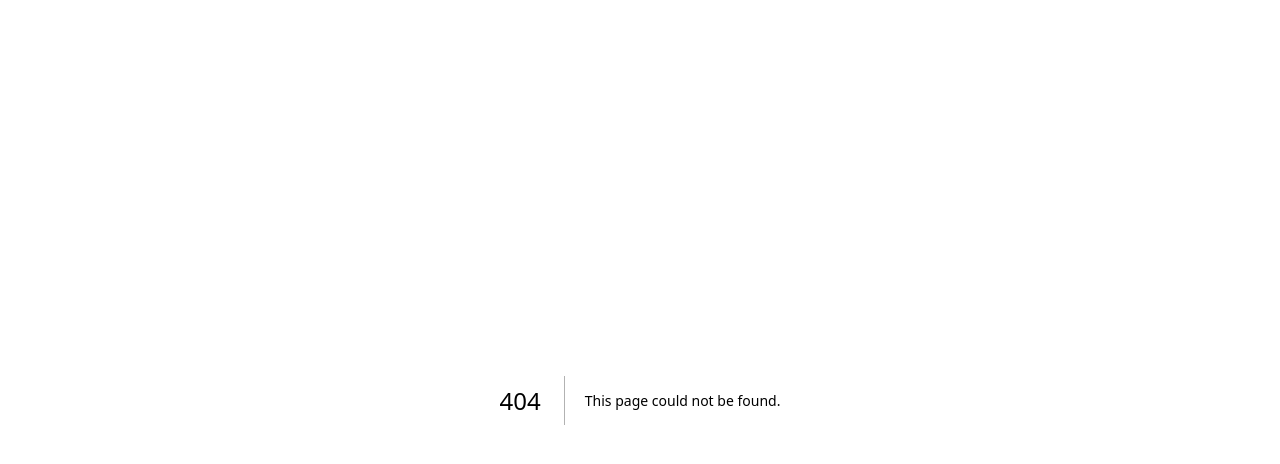
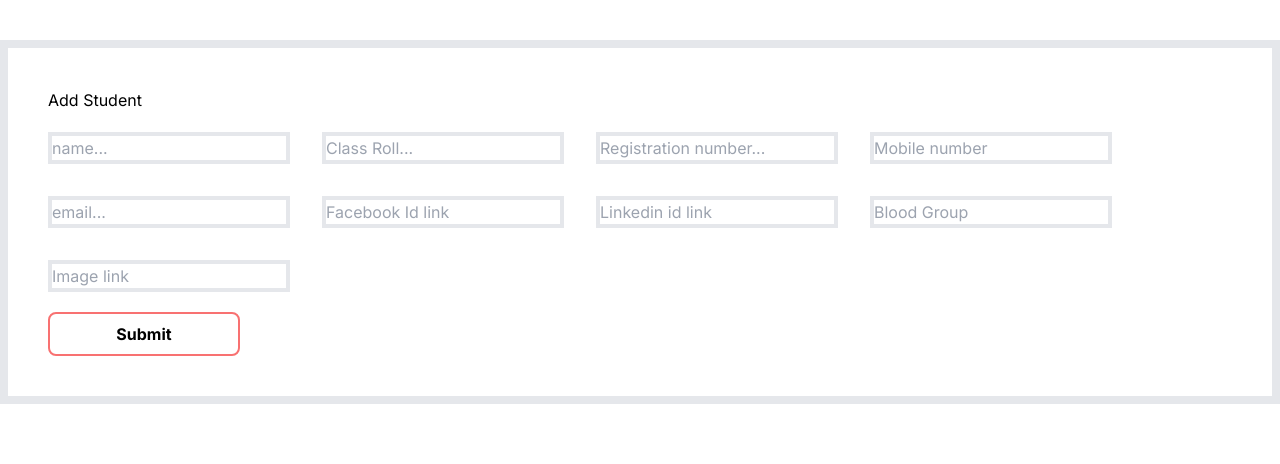
Before and after one commit to Zubayer-Aurnab/Department-Project, a Next.js app: page /addStudent in a window 1280 px wide. Before the commit this address had no page. Shown: the top 464 px of the page. Built offline with nearby package versions, Linux system fonts and the light colour scheme.

Commit message:
add student page and form created

```diff
--- /dev/null
+++ b/src/app/addStudent/page.js
@@ -0,0 +1,86 @@
+"use client";
+import React from "react";
+
+const page = () => {
+  const handelSubmit = (e) => {
+    e.preventDefault();
+    const form = e.target;
+    const name = form.name.value
+  };
+  return (
+    <div>
+      <form onSubmit={handelSubmit} className=" mt-10 border-8 p-10  gap-5">
+        <h1>Add Student</h1>
+        <div className="flex flex-wrap gap-8 mt-5">
+          <input
+            name="name"
+            type="text"
+            className="border-4"
+            placeholder="name..."
+            required
+          />
+          <input
+            name="roll"
+            type="number"
+            className="border-4"
+            placeholder="Class Roll..."
+            required
+          />
+          <input
+            name="reg"
+            type="number"
+            className="border-4"
+            placeholder="Registration number..."
+            required
+          />
+          <input
+            name="number"
+            type="number"
+            className="border-4"
+            placeholder="Mobile number"
+            required
+          />
+          <input
+            name="email"
+            type="email"
+            className="border-4"
+            placeholder="email..."
+            required
+          />
+          <input
+            name="facebook"
+            type="text"
+            className="border-4"
+            placeholder="Facebook Id link"
+            required
+          />
+          <input
+            name="linkedin"
+            type="text"
+            className="border-4"
+            placeholder="Linkedin id link"
+          />
+          <input
+            name="blood"
+            type="text"
+            className="border-4"
+            placeholder="Blood Group "
+            required
+          />
+          <input
+            name="image"
+            type="text"
+            className="border-4"
+            placeholder="Image link "
+            required
+          />
+        </div>
+        <button className="p-2 border-red-400 border-2 rounded-lg mt-5 w-48 font-bold">
+          Submit
+        </button>
+      </form>
+    </div>
+  );
+};
+
+export default page;
```
